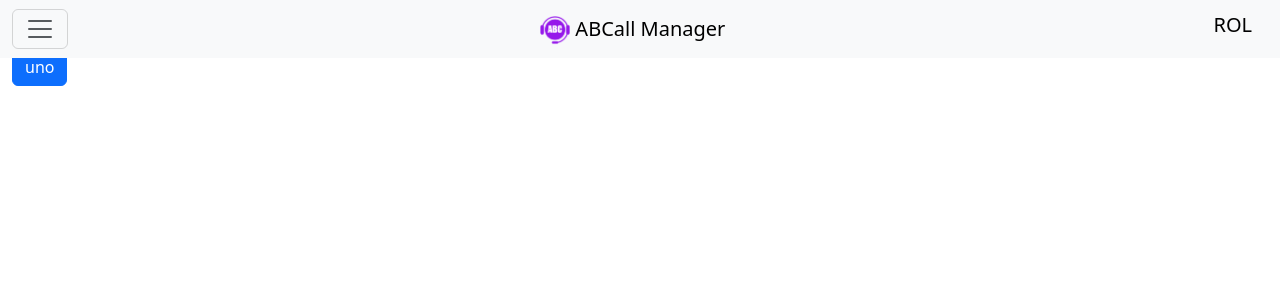
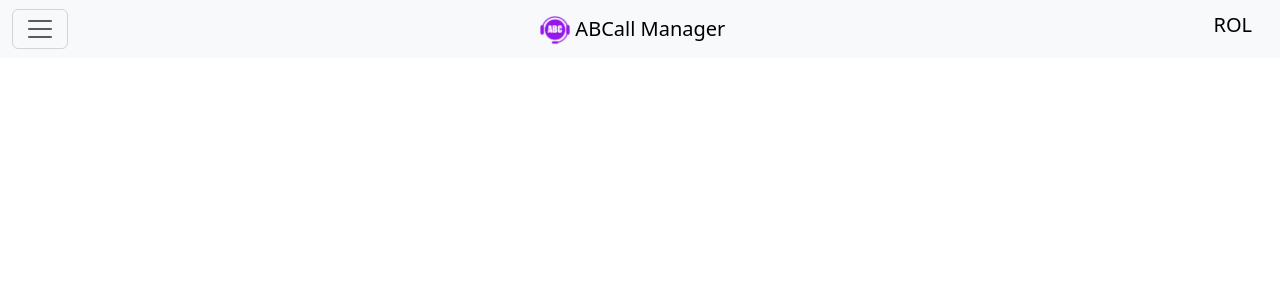
Before and after one commit to JuanDaCalderon/abcall-web, an Angular app: page /home in a window 1280 px wide. Shown: the top 300 px of the page. Built offline with nearby package versions, Linux system fonts and the light colour scheme.

Commit message:
probando el navbar en todos los componetes

```diff
--- /dev/null
+++ b/src/app/app.component.html
@@ -0,0 +1,4 @@
+<header>
+  <app-navbar></app-navbar>
+</header>
+<router-outlet></router-outlet>
--- a/src/app/app.component.ts
+++ b/src/app/app.component.ts
@@ -1,11 +1,12 @@
 import {Component} from '@angular/core';
 import {RouterOutlet} from '@angular/router';
+import {NavbarComponent} from './components/navbar/navbar.component';
 
 @Component({
   selector: 'app-root',
-  template: '<router-outlet />',
+  templateUrl: './app.component.html',
   styles: '',
   standalone: true,
-  imports: [RouterOutlet]
+  imports: [RouterOutlet, NavbarComponent]
 })
 export class AppComponent {}
--- a/src/app/components/home/home.component.html
+++ b/src/app/components/home/home.component.html
@@ -1,13 +1,3 @@
-<div class="row">
-  <app-navbar></app-navbar>
+<div class="container-fluid">
+  <button class="btn btn-primary" data-cy="home-d1">uno</button>
 </div>
-<div class="container-fluid">
-
-
-<div class="row mt-5">
-  <div class="col">
-    <button class="btn btn-primary" data-cy="home-d1">uno</button>
-  </div>
-</div>
-
-</div>
```
